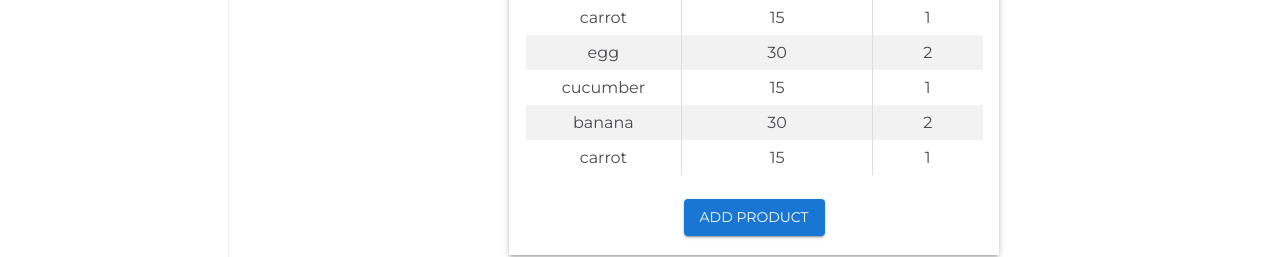
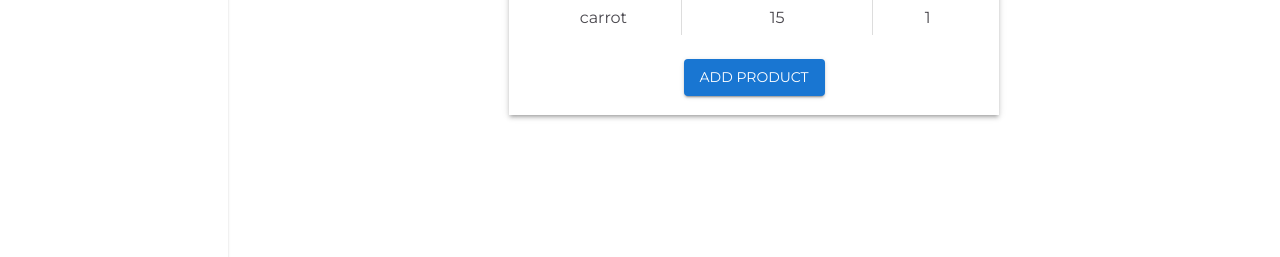
Before and after one commit to JustynaSmoliga/FitnessApp, a React (Create React App) app: page /diary in a window 1280 px wide. Shown: the part 430-687 px from the top of the page. Built offline with nearby package versions, Linux system fonts and the light colour scheme.

Commit message:
MealType added

```diff
--- a/src/client/mealsClient.ts
+++ b/src/client/mealsClient.ts
@@ -5,24 +5,44 @@ import { Meals } from "../slice/mealsSlice";
 const meals = {
   date: moment(),
   breakfast: [
-    { name: "egg", totalCalories: 30, caloriesInGrams: 15, quantity: 2 },
-    { name: "cucumber", totalCalories: 15, caloriesInGrams: 15, quantity: 1 },
-    { name: "banana", totalCalories: 30, caloriesInGrams: 15, quantity: 2 },
-    { name: "carrot", totalCalories: 15, caloriesInGrams: 15, quantity: 1 },
-    { name: "egg", totalCalories: 30, caloriesInGrams: 15, quantity: 2 },
-    { name: "cucumber", totalCalories: 15, caloriesInGrams: 15, quantity: 1 },
-    { name: "banana", totalCalories: 30, caloriesInGrams: 15, quantity: 2 },
-    { name: "carrot", totalCalories: 15, caloriesInGrams: 15, quantity: 1 },
-
+    { id: 1, name: "egg", totalCalories: 30, caloriesInGrams: 15, quantity: 2 },
+    {
+      id: 2,
+      name: "cucumber",
+      totalCalories: 15,
+      caloriesInGrams: 15,
+      quantity: 1,
+    },
+    {
+      id: 3,
+      name: "banana",
+      totalCalories: 30,
+      caloriesInGrams: 15,
+      quantity: 2,
+    },
+    {
+      id: 4,
+      name: "carrot",
+      totalCalories: 15,
+      caloriesInGrams: 15,
+      quantity: 1,
+    },
   ],
   lunch: [],
   dinner: [
-    { name: "egg", totalCalories: 30, caloriesInGrams: 15, quantity: 2 },
-    { name: "cucumber", totalCalories: 15, caloriesInGrams: 15, quantity: 1 },
+    { id: 5, name: "egg", totalCalories: 30, caloriesInGrams: 15, quantity: 2 },
+    {
+      id: 6,
+      name: "cucumber",
+      totalCalories: 15,
+      caloriesInGrams: 15,
+      quantity: 1,
+    },
   ],
   supper: [],
   snacks: [
     {
+      id: 7,
       name: "popcorn",
       totalCalories: 100,
       caloriesInGrams: 100,
@@ -31,7 +51,9 @@ const meals = {
   ],
 };
 
-export function getMeals(date:Moment): AxiosResponse<Meals>{
-//@ts-ignore
-    return Promise.resolve({data:meals});
+export function getMeals(date: Moment): AxiosResponse<Meals> {
+  //@ts-ignore
+  return Promise.resolve({ data: meals });
 }
+
+// export function updateMeal(date:Moment, )
--- a/src/client/productClient.ts
+++ b/src/client/productClient.ts
@@ -2,7 +2,7 @@ import axios from "axios";
 import { Product } from "../slice/mealsSlice";
 
 interface ProductDto {
-  id:string;
+  id:number;
   name: string;
   kcal: number;
   weightInGrams: number;
@@ -17,6 +17,7 @@ export async function getProducts(productName: string):Promise<Product[]> {
 
   const products: Product[] = productDtos.map((productDto) => {
     const product: Product = {
+      id:productDto.id,
       caloriesInGrams: productDto.weightInGrams,
       name: productDto.name,
       totalCalories: productDto.kcal,
--- a/src/features/meal/Meal.tsx
+++ b/src/features/meal/Meal.tsx
@@ -11,6 +11,7 @@ interface MealProps {
 }
 
 export interface Product {
+  id:number;
   name: string;
   totalCalories: number;
   caloriesInGrams: number;
--- a/src/slice/mealsSlice.tsx
+++ b/src/slice/mealsSlice.tsx
@@ -1,14 +1,31 @@
 import { createSlice, createAsyncThunk } from "@reduxjs/toolkit";
 import moment, { Moment } from "moment";
-import { getMeals} from "../client/mealsClient";
+import { getMeals } from "../client/mealsClient";
 
 export interface MealsState extends Meals {}
 
 export interface Product {
+  id:number;
   name: string;
   totalCalories: number;
   caloriesInGrams: number;
   quantity: number;
+}
+
+enum MealType {
+  BREAKFAST,
+  LUNCH,
+  DINNER,
+  SUPPER,
+  SNACKS,
+}
+
+export interface MealProduct {
+  id: number;
+  name:string;
+  weightInGrams: number;
+  date: Moment;
+  mealType: MealType;
 }
 
 export interface Meals {
@@ -34,11 +51,13 @@ export const fetchMeals = createAsyncThunk(
   async (date: Moment) => {
     const response = await getMeals(date);
     return response.data;
-
   }
 );
 
-// const addMeal=createAsyncThunk("meals/addMeal",);
+// const addMealProduct=createAsyncThunk("meals/addMealProduct",
+// async()=>{
+//   const response=await updateMealProduct()
+// });
 
 export const mealsSlice = createSlice({
   name: "meals",
@@ -57,12 +76,12 @@ export const mealsSlice = createSlice({
   extraReducers: (builder) => {
     builder.addCase(fetchMeals.fulfilled, (state, action) => {
       const meals = action.payload;
-      state.date=meals.date;
-      state.breakfast=meals.breakfast;
-      state.dinner=meals.dinner;
-      state.lunch=meals.lunch;
-      state.snacks=meals.snacks;
-      state.supper=meals.supper;
+      state.date = meals.date;
+      state.breakfast = meals.breakfast;
+      state.dinner = meals.dinner;
+      state.lunch = meals.lunch;
+      state.snacks = meals.snacks;
+      state.supper = meals.supper;
     });
   },
 });
```
Also changed, not shown: src/features/add-meal-product/AddMealProduct.tsx (+3 -5 lines).
